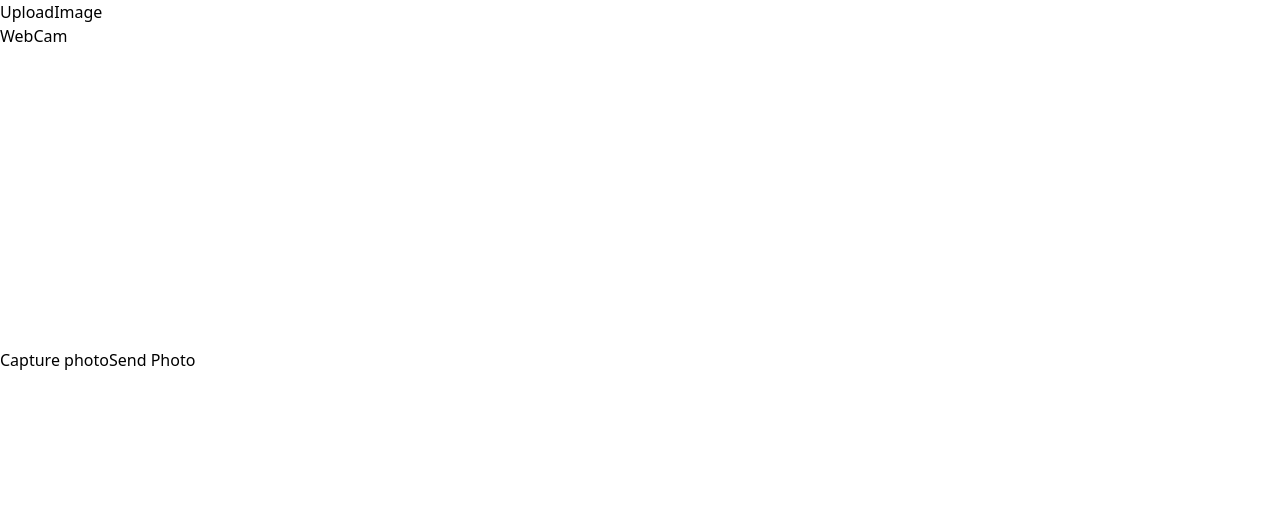
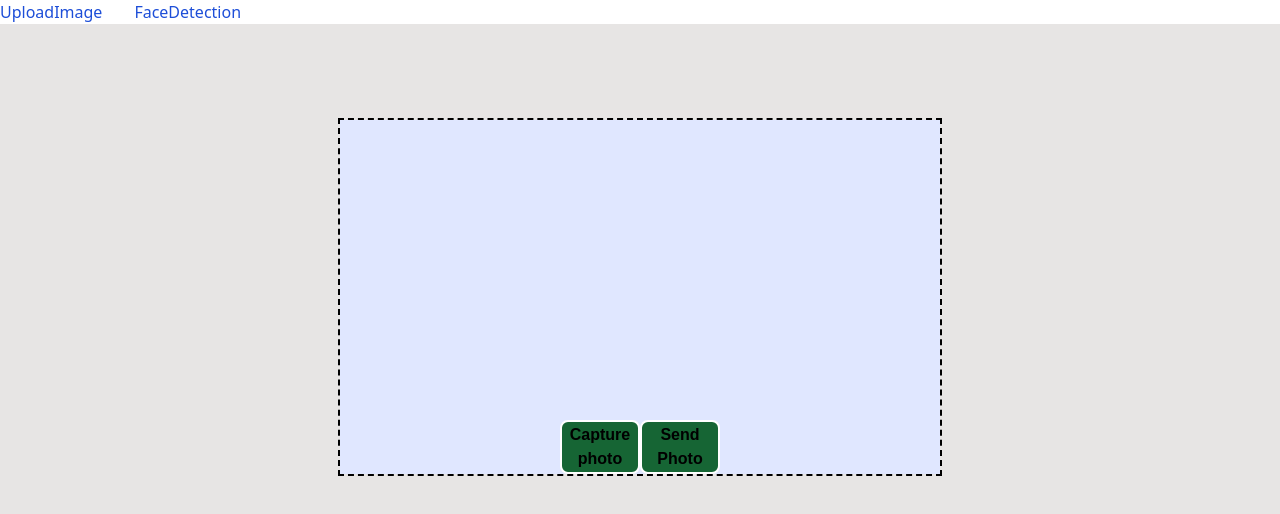
Before and after one commit to MeghaN28/ImageUploadFrontEnd, a React (Create React App) app: page /webcamera in a window 1280 px wide. Shown: the top 514 px of the page. Built offline with nearby package versions, Linux system fonts and the light colour scheme; no server answers.

Commit message:
fix: face deletection and file re order

```diff
--- a/src/index.js
+++ b/src/index.js
@@ -14,6 +14,7 @@
       <Routes>
         <Route path="/" element={<Layout />}>
           <Route path="upload" element={<UploadImage />} />
+          <Route index element={<UploadImage />} />
           <Route path="webcamera" element={<CustomWebcam />} />
         </Route>
       </Routes>
--- a/src/pages/UploadImagefromWebCam/CustomWebcam.js
+++ b/src/pages/UploadImagefromWebCam/CustomWebcam.js
@@ -1,14 +1,16 @@
 import Webcam from "react-webcam";
 import { useRef, useState, useCallback, useEffect } from "react";
-import {uploadWebCamPhoto} from "../../services/UploadWebCamImageService";
+import { uploadWebCamPhoto } from "../../services/UploadWebCamImageService";
 
 const CustomWebcam = () => {
   const webcamRef = useRef(null);
   const [imgSrc, setImgSrc] = useState(null);
+  const [name, setName] = useState(null);
+  const [captureClicked, setCaptureClicked] = useState(false);
 
   // Function to capture photo
   const capture = useCallback(() => {
-    const imageSrc = webcamRef.current.getScreenshot();
+    const imageSrc = webcamRef?.current?.getScreenshot();
     setImgSrc(imageSrc);
   }, [webcamRef]);
 
@@ -16,7 +18,7 @@
     event.preventDefault(); // Prevent default form submission
 
     if (!imgSrc) {
-      alert("Please select image")
+      alert("Please select image");
       console.error("Please select an image file to upload.");
       return; // Early exit if no image is selected
     }
@@ -47,7 +49,8 @@
             // Call the uploadImage function with base64 data
             const response = await uploadWebCamPhoto(base64Data);
             alert("Image upload Successful");
-            console.log("Image upload successful:", response);
+            console.log("Image upload successful:", response.body);
+            setName(response.body);
 
             // Add any additional handling for successful upload (optional)
           };
@@ -60,27 +63,52 @@
     }
   };
 
-
   // Function to capture photo after 15 seconds
   useEffect(() => {
-    const timer = setTimeout(() => {
+    let timer;
+    if (!captureClicked) {
+      timer = setTimeout(() => {
+        alert("Photo captured!");
         capture();
-      alert("Photo captured!");
       }, 15000); // 15 seconds
-
+    }
     return () => clearTimeout(timer);
-  }, [capture]);
+  }, [captureClicked, capture]);
 
   return (
-    <div className="container">
+    <div className="bg-stone-200 min-h-screen">
+      <div className="flex justify-center pt-24">
+        <div className="outline-dashed outline-2 bg-indigo-100">
+          <div className="font-semibold text-base rounded flex flex-col items-center justify-center cursor-pointer border-dotted font-[sans-serif]">
             {imgSrc ? (
               <img src={imgSrc} alt="webcam" />
             ) : (
               <Webcam height={600} width={600} ref={webcamRef} />
             )}
-      <div className="btn-container">
-        <button onClick={capture}>Capture photo</button>
-        <button onClick={onSubmit}>Send Photo</button>
+            {name}
+            <div className="btn-container flex flex-row">
+              <div>
+                <button
+                  onClick={() => {
+                    setCaptureClicked(true);
+                    capture();
+                  }}
+                  className="gap-2 px-1 py-px border-2 border-white rounded-lg cursor-pointer bg-green-800 w-20"
+                >
+                  Capture photo
+                </button>
+              </div>
+              <div>
+                <button
+                  onClick={onSubmit}
+                  className="gap-2 px-1 py-px border-2 border-white rounded-lg cursor-pointer bg-green-800 w-20"
+                >
+                  Send Photo
+                </button>
+              </div>
+            </div>
+          </div>
+        </div>
       </div>
     </div>
   );
--- a/src/pages/index.js
+++ b/src/pages/index.js
@@ -3,18 +3,28 @@
 const Layout = () => {
   return (
     <>
-      <nav>
-        <ul>
+<nav class="bg-white dark:bg-gray-900 fixed w-full z-20 top-0 start-0 border-b border-gray-200 dark:border-gray-600">
+  <div class="flex md:order-2 space-x-3 md:space-x-0 rtl:space-x-reverse">
+      <button data-collapse-toggle="navbar-sticky" type="button" class="inline-flex items-center p-2 w-10 h-10 justify-center text-sm text-gray-500 rounded-lg md:hidden hover:bg-gray-100 focus:outline-none focus:ring-2 focus:ring-gray-200 dark:text-gray-400 dark:hover:bg-gray-700 dark:focus:ring-gray-600" aria-controls="navbar-sticky" aria-expanded="false">
+        <svg class="w-5 h-5" aria-hidden="true" xmlns="http://www.w3.org/2000/svg" fill="none" viewBox="0 0 17 14">
+            <path stroke="currentColor" stroke-linecap="round" stroke-linejoin="round" stroke-width="2" d="M1 1h15M1 7h15M1 13h15"/>
+        </svg>
+    </button>
+  </div>
+  <div class="items-center justify-between hidden w-full md:flex md:w-auto md:order-1" id="navbar-sticky">
+    <ul class="flex flex-col p-4 md:p-0 mt-4 font-medium border border-gray-100 rounded-lg bg-gray-50 md:space-x-8 rtl:space-x-reverse md:flex-row md:mt-0 md:border-0 md:bg-white dark:bg-gray-800 md:dark:bg-gray-900 dark:border-gray-700">
       <li>
-            <Link to="/upload">UploadImage</Link>
+  <Link to="/upload" class="block py-2 px-3 text-white bg-blue-700 rounded md:bg-transparent md:text-blue-700 md:p-0 md:dark:text-blue-500" aria-current="page">UploadImage</Link>
       </li>
       <li>
-            <Link to="/webcamera">WebCam</Link>
+  <Link to="/webcamera" class="block py-2 px-3 text-white bg-blue-700 rounded md:bg-transparent md:text-blue-700 md:p-0 md:dark:text-blue-500" aria-current="page">FaceDetection</Link>
       </li>
+
     </ul>
+  </div>
+  <Outlet />
 </nav>
 
-      <Outlet />
     </>
   )
 };
```
Lines whose indentation alone changed are shown as unchanged.
